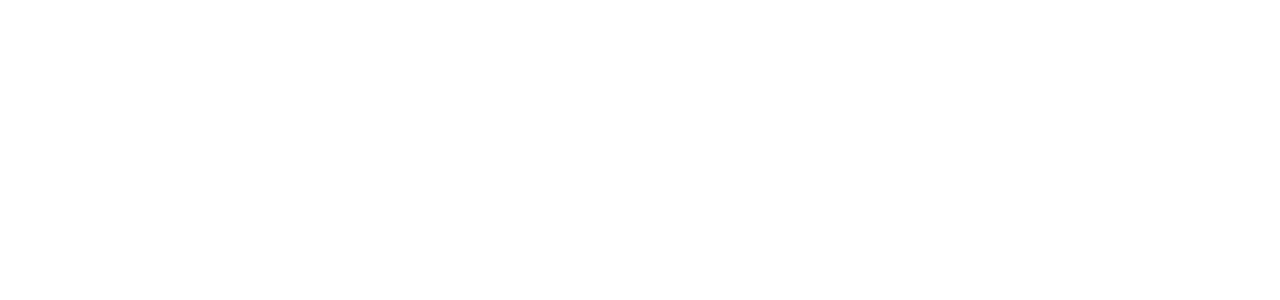
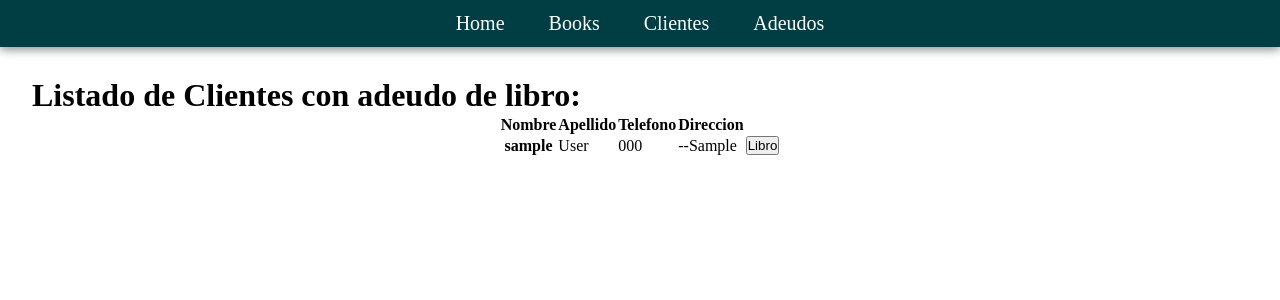
Before and after one commit to franlop24/idgs9A, a Django app: page /books/prestamos in a window 1280 px wide. Before the commit the part shown is empty. Shown: the top 300 px of the page. Run offline with Django 4.2, Linux system fonts and the light colour scheme; tables that the repository leaves empty hold one stand-in row (values such as "Sample post").

Commit message:
añediendo mas campos a views, urls y templates

```diff
--- a/idgs9A/books/templates/books/base.html
+++ b/idgs9A/books/templates/books/base.html
@@ -18,7 +18,8 @@
         <ul>
             <li><a href="/books/home">Home</a></li>
             <li><a href="/books/books">Books</a></li>
-            <li><a href="/books/prestamos">Books</a></li>
+            <li><a href="/books/clientes">Clientes</a></li>
+            <li><a href="/books/prestamos">Adeudos</a></li>
         </ul>
     </nav>
 
--- a/idgs9A/books/templates/books/prestamos.html
+++ b/idgs9A/books/templates/books/prestamos.html
@@ -0,0 +1,29 @@
+{% extends 'books/base.html' %} {% block content %}
+<h1>Listado de Clientes con adeudo de libro: </h1>
+    <center>
+
+    <table class="">
+        <thead>
+          <tr>
+            <th scope="col">Nombre</th>
+            <th scope="col">Apellido</th>
+            <th scope="col">Telefono</th>
+            <th scope="col">Direccion</th>
+          </tr>
+        </thead>
+        <tbody>
+        {% for user in user%}
+          <tr>
+            <th scope="row">{{user.user_name}}</th>
+            <td>{{user.user_lastName}}</td>
+            <td>{{user.user_celphone}}</td>
+            <td>--{{user.user_addres}}</td>
+
+            <td><a href="../books/find-book/{{user.reference_bookUser}}"><button>Libro</button></a></td>
+
+        </tr>
+        {% endfor %}
+        </tbody>
+      </table>
+    </center>
+{% endblock %}
--- a/idgs9A/books/urls.py
+++ b/idgs9A/books/urls.py
@@ -7,9 +7,10 @@
     path('home', views.home, name='index'),
     path('books', views.books, name='booksList'),
     path('prestamos', views.prestamos, name='prestamos'),
-    path('clientes/', views.users, name="clientes"),
+    path('clientes', views.users, name="clientes"),
     path('add-book', views.new_book, name="new_book"),
-    path('new-user/', views.new_user, name="new_user"),
+    path('add-user', views.new_user, name="new_user"),
+    path('find-book/<str:name_book>', views.find_book, name="find_book"),
 
 ]
 
--- a/idgs9A/books/views.py
+++ b/idgs9A/books/views.py
@@ -8,29 +8,34 @@
 
 
 def prestamos(request):
-    return render(request, 'books/prestamos.html')
+
+    allUsers = Users.objects.filter(user_status = "1")
+
+    return render(request, 'books/prestamos.html', {
+        'user': allUsers
+    })
 
 def new_book(request):
     book = Books(
-        title_book = 'Crepúsculo - La saga',
-        author_book = 'Stephenie Meyer',
-        count_sale_book = '43 millones',
-        image_book = 'crepusculo_saga.jpg'
+        title_book = 'Piense y hágase rico',
+        author_book = 'Napoleón Hill',
+        count_sale_book = '30 millones',
+        image_book = 'piense_y_hagase_rico.jpg'
     )
     book.save()
     return redirect('../books/books')
 
-def new_user():
+def new_user(request):
     user = Users(
-        user_name = 'Adrian',
-        user_lastName = 'Garcia',
-        user_addres = 'San Cosme',
-        user_celphone = '2471055487',
+        user_name = 'Mariana',
+        user_lastName = 'Vasquez',
+        user_addres = 'Tlaxcala',
+        user_celphone = '2474987125',
         reference_bookUser = '',
         user_status = False
     )
     user.save()
-    return redirect('../clientes')
+    return redirect('../books/clientes')
 
 def books(request):
 
@@ -48,3 +53,12 @@
     return render(request, 'books/clientes.html', {
         'user': allUsers
     })
+
+def find_book(request, name_book):
+
+    findBook = Books.objects.filter(title_book = name_book)
+
+
+    return render(request, 'books/book2.html',{
+        'book': findBook
+    })
```
Also changed, not shown: idgs9A/books/templates/books/book2.html (added, +13 -0 lines), idgs9A/books/templates/books/clientes.html (+26 -0 lines), idgs9A/media/books/lo_que_el_viento_se_llevo.jpg (added), idgs9A/media/books/piense_y_hagase_rico.jpg (added).
